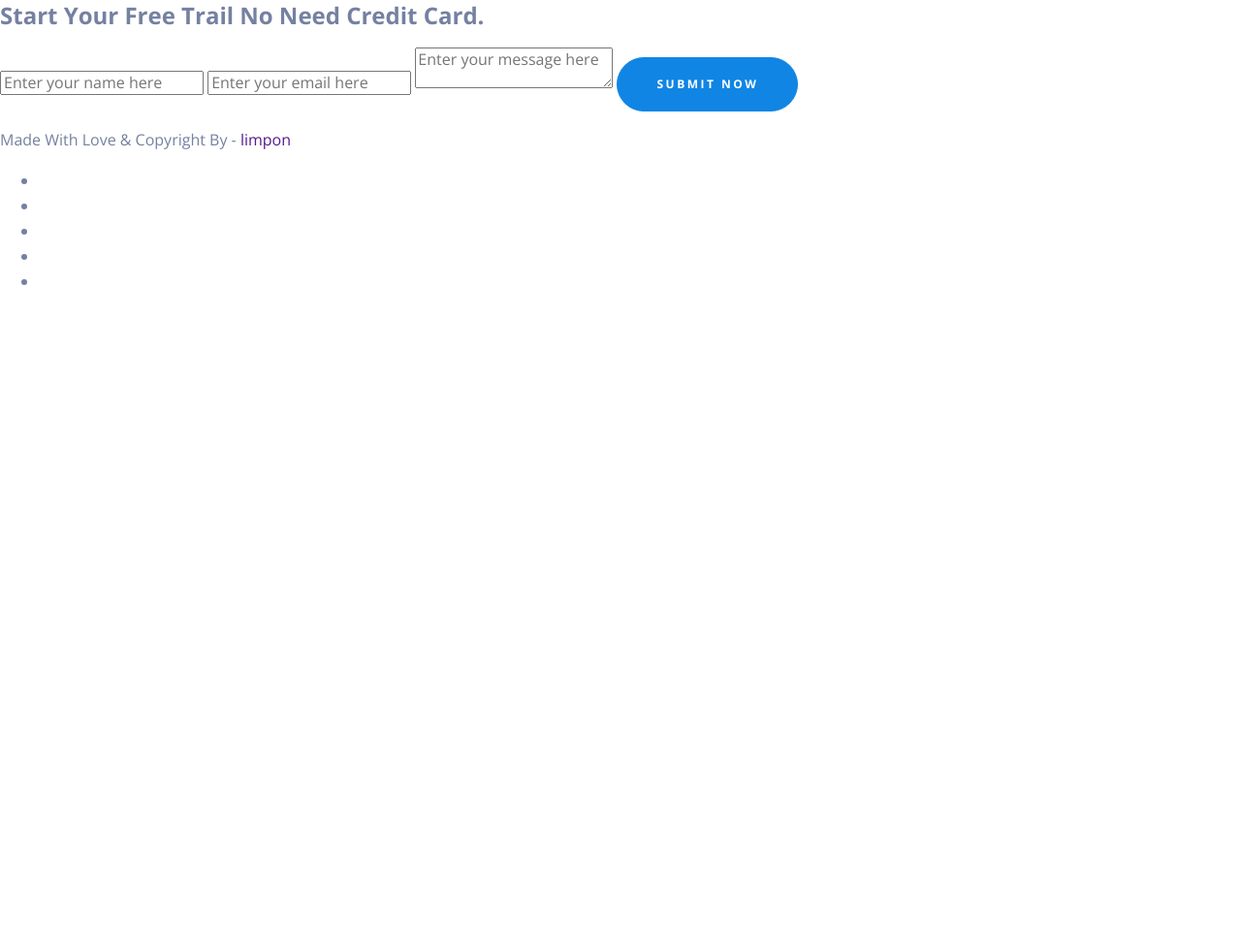
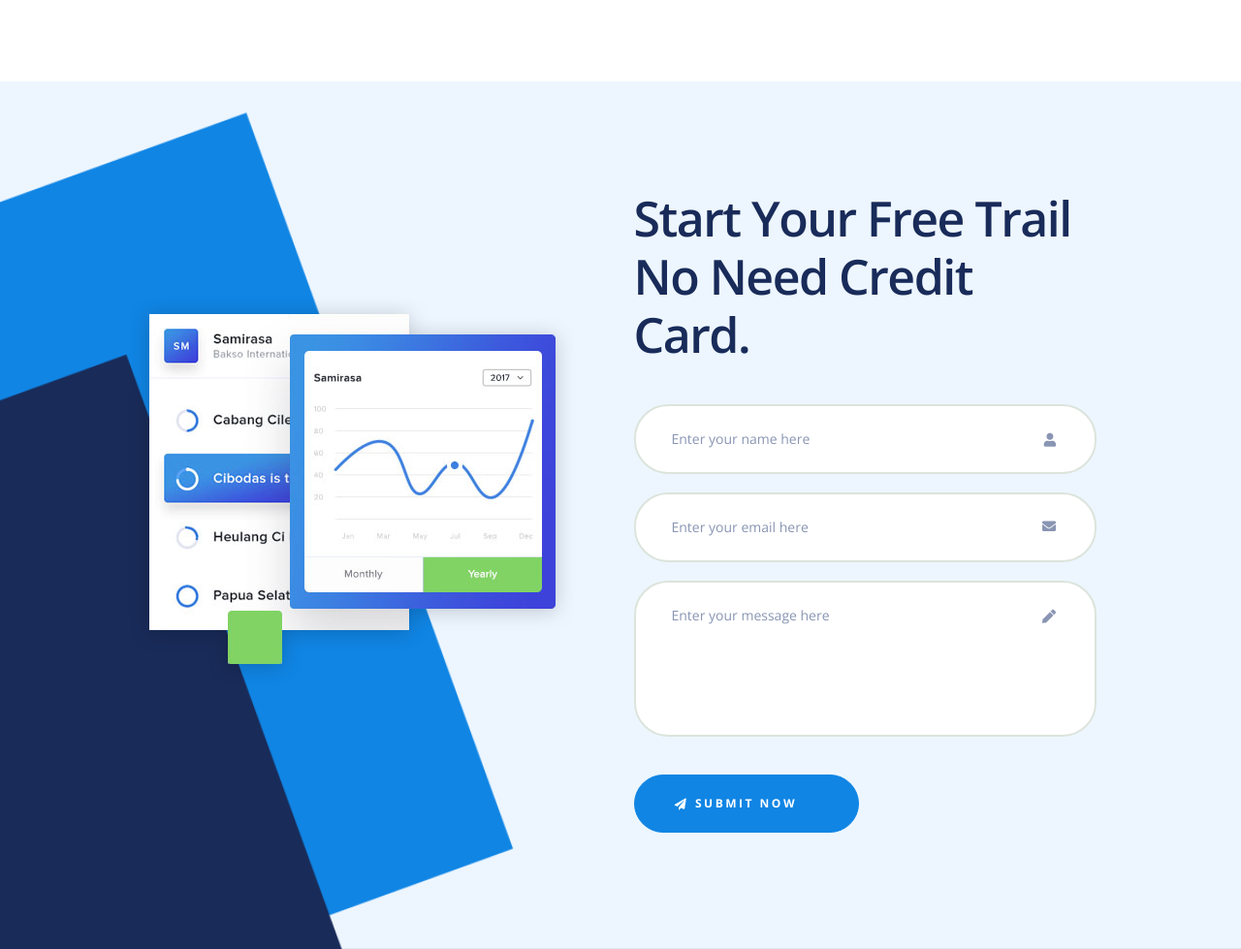
Before and after one commit to ingvar13/Limpon, a plain HTML site: page index.html in a window 1280 px wide. Shown: the part 9750-10729 px from the top of the page at 97% size. Before the commit the page ends 10069 px from the top, so only its background shows below. Drawn offline with nearby package versions, Linux system fonts and the light colour scheme.

Commit message:
сверстан  page-form

```diff
--- a/css/style.css
+++ b/css/style.css
@@ -684,6 +684,103 @@ h1{
     width: 569px;
     height: 661px;
 }
+.intro{
+    color: rgba(0,0,0,0.04);
+    font-size: 300px;
+    font-weight: 900;
+    line-height: 0;
+    position: absolute;
+    left: 0;
+    right: 0;
+    top: 40px;
+    text-align: center;
+    margin: 0;
+}
+.contact-form{
+    display: flex;
+    flex-direction: column;
+}
+.contact-form input, .contact-form textarea{
+    font-size: 14px;
+    border: 2px solid #dce4dc;
+    padding: 26px 80px 26px 37px;
+    border-radius: 35px;
+    width: 100%;
+    box-sizing: border-box;
+}
+.contact-form input::-webkit-input-placeholder,.contact-form textarea::-webkit-input-placeholder{color: #8995b3}
+.contact-form input::-moz-input-placeholder,.contact-form textarea::-moz-input-placeholder{color: #8995b3}
+.contact-form input:-moz-input-placeholder,.contact-form textarea:-moz-input-placeholder{color: #8995b3}
+.contact-form input:-webkit-placeholder,.contact-form textarea:-webkit-placeholder{color: #8995b3}
+
+.contact-form .btn-primary{
+    position: relative;
+    padding: 22px 40px;
+    max-width: 232px;
+}
+.contact-form .btn-primary::before{
+    content: '';
+    background-image: url(../images/btn-plane.png);
+    display: block;
+    width: 13px;
+    height: 13px;
+    position: absolute;
+    left: 40px;
+    top: calc(50% - 6px);
+}
+.contact-form-item{
+    margin-bottom: 19px;
+    position: relative;
+}
+.contact-form-text{
+    margin-bottom: 32px;
+}
+.contact-form textarea{
+    min-height: 161px;
+    resize: none;
+}
+.contact-form input:focus,.contact-form textarea:focus{
+    outline: none;
+}
+.contact-form-item::after{
+    content: '';
+    background-repeat: no-repeat;
+    display: block;
+    position: absolute;
+    right: 42px;
+}
+.contact-form-name::after{
+    background-image: url(../images/icon-name.png);
+    width: 13px;
+    height: 15px;
+    top: calc(50% - 7px);
+}
+.contact-form-mail::after{
+    background-image: url(../images/icon-mail.png);
+    width: 14px;
+    height: 11px;
+    top: calc(50% - 7px);
+}
+.contact-form-text::after{
+    background-image: url(../images/icon-text.png);
+    width: 14px;
+    height: 15px;
+    top: 29px;
+}
+.flex-form{
+    display: flex;
+    justify-content: flex-start;
+    align-items: center;
+    max-width: 1015px;
+    margin: 0 auto;
+}
+.flex-form>div{
+    flex-basis: 47%;
+}
+.flex-form img{
+    margin-right: 60px;
+}
+
 /*  PAGE */
 .page-header{
     position: relative;
@@ -792,5 +889,12 @@ h1{
     background-image: url(../images/bg-team.png);
     background-position: center;
     background-repeat: no-repeat;
-    padding: 82px 0 20px 0;
+    padding: 82px 0 121px 0;
 }
+.page-form{
+    background-image: url(../images/bg-form.png);
+    background-position: center;
+    background-repeat: no-repeat;
+    background-size: cover;
+    padding: 70px 0 121px 0;
+}
--- a/index.html
+++ b/index.html
@@ -172,6 +172,7 @@
     <!--page-stat-->
     <div class="page-app">
         <div class="wrap">
+            <p class="intro">intro</p>
             <div class="content-app">
                 <h2 class="title-h2">Meet With Future&nbsp;Landingpage</h2>
                 <p>Lorem ipsum dolor sit amet, consectetur adipisicing elit, sed do eiusmod tempor incididunt ut labore et dolore magna aliqua. Ut enim ad minim veniam, quis nostrud exercitation ullamco laboris nisi ut aliquip ex ea commodo consequat. Duis aute irure dolor in reprehenderit in voluptate velit esse cillum.</p>
@@ -344,13 +345,18 @@
         </div>
         <!--page team-->
         <div class="page-form">
-            <h2>Start Your Free Trail No Need Credit Card.</h2>
-            <form action="sendLetter">
-                <input type="text" placeholder="Enter your name here">
-                <input type="email" placeholder="Enter your email here">
-                <textarea name="" placeholder="Enter your message here"></textarea>
-                <button type="submit" class="btn-primary"><span<></span>submit now</button>
-            </form>
+            <div class="flex-form">
+                <img src="/images/screen-form.png" alt="screen-form">
+                <div>
+                    <h2 class="title-h2">Start Your Free Trail No Need Credit Card.</h2>
+                    <form class="contact-form" action="sendLetter">
+                        <div class="contact-form-item contact-form-name"><input type="text" placeholder="Enter your name here"></div>
+                        <div class="contact-form-item  contact-form-mail"><input type="email" placeholder="Enter your email here"></div>
+                        <div class="contact-form-item  contact-form-text"><textarea name="" placeholder="Enter your message here"></textarea></div>
+                        <button type="submit" class="btn-primary"><span<></span>submit now</button>
+                    </form>
+                </div>
+            </div>
         </div>
         <!--page-form-->
         <div class="footer">
```
Also changed, not shown: images/bg-form.png (renamed from images/br_contact.png), images/btn-plane.png (added), images/icon-mail.png (renamed from images/envelope_icon.png), images/icon-name.png (renamed from images/user_icon.png), images/icon-text.png (renamed from images/pen_icon.png), images/screen-form.png (renamed from images/stat_2.png).
